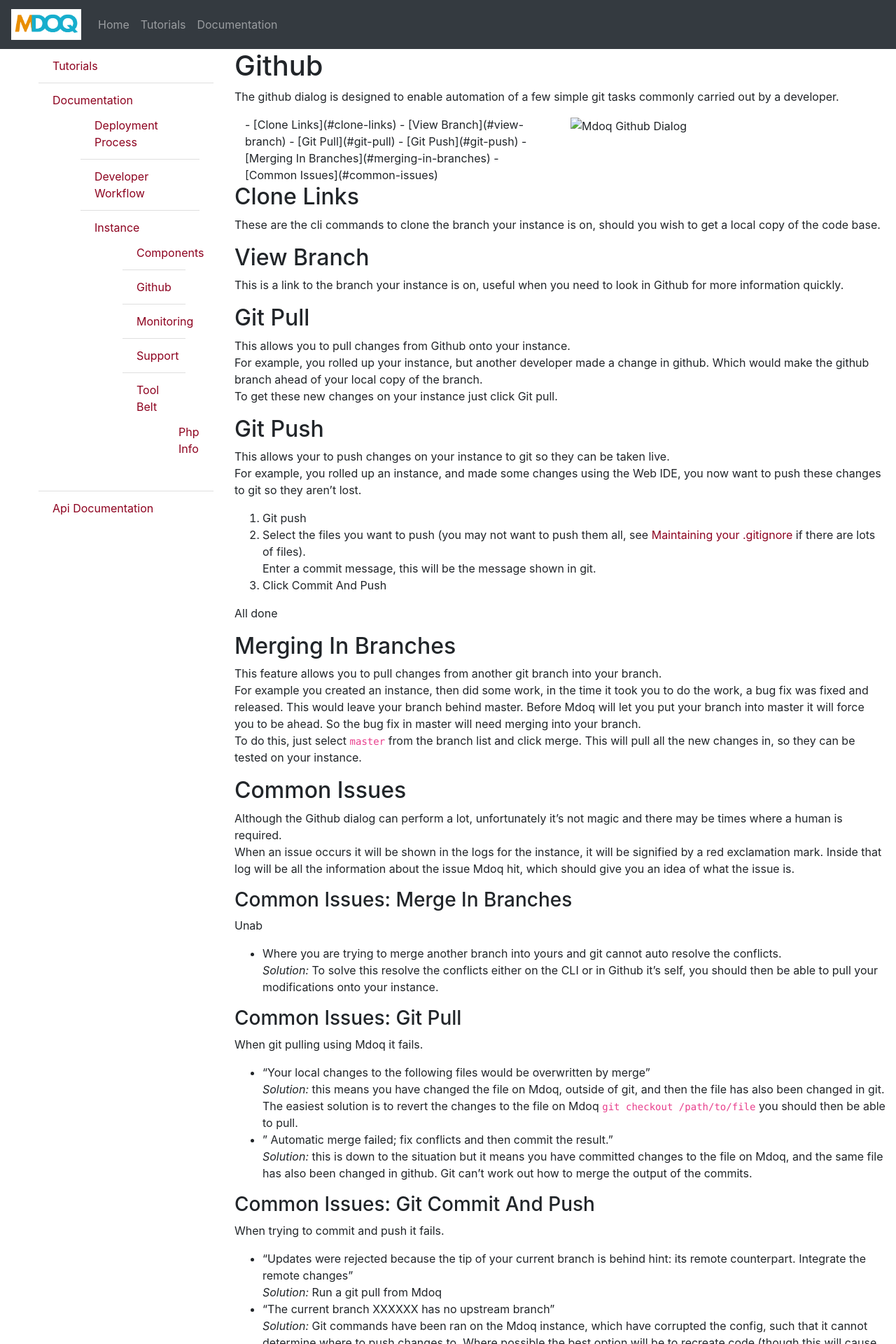
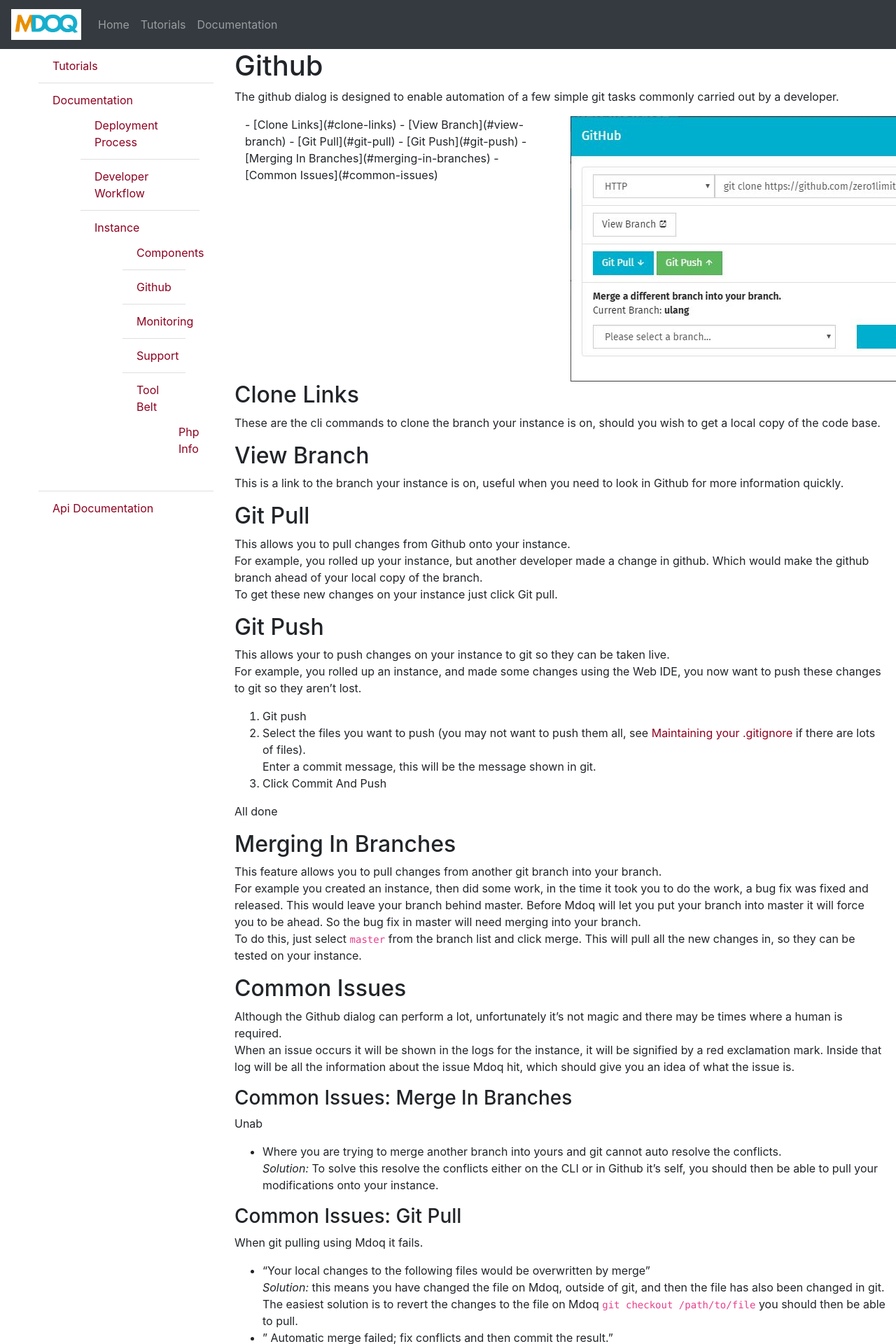
Before and after one commit to zero1limited/mdoq-docs, a Jekyll site: the page built from docs/documentation/instance/github.md, in a window 1280 px wide. Shown: the top 1920 px of the page at 70% size. Built offline with Jekyll 4.4.1, drawn with Linux system fonts in a browser that asks for light colours; nearby versions of some CDN libraries.

Commit message:
github docs

```diff
--- a/docs/documentation/instance/github.md
+++ b/docs/documentation/instance/github.md
@@ -12,15 +12,17 @@ The github dialog is designed to enable automation of a few simple git tasks com
 <div class="container">
     <div class="row">
         <div class="col-sm-6">
+
 - [Clone Links](#clone-links)
 - [View Branch](#view-branch)
 - [Git Pull](#git-pull)
 - [Git Push](#git-push)
 - [Merging In Branches](#merging-in-branches)
 - [Common Issues](#common-issues)
+
         </div>
         <div class="col-sm-6">
-            <img src="/assets/github_dialog.jpg" alt="Mdoq Github Dialog" />
+            <img src="/assets/img/github_dialog.jpg" alt="Mdoq Github Dialog" />
         </div>
     </div>
 </div>
```
